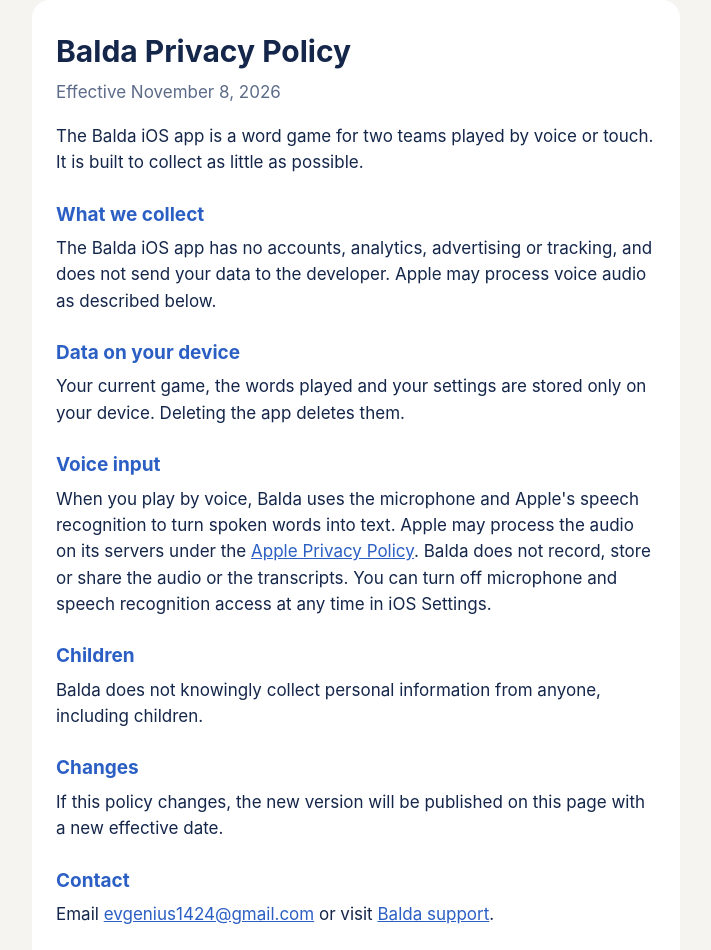
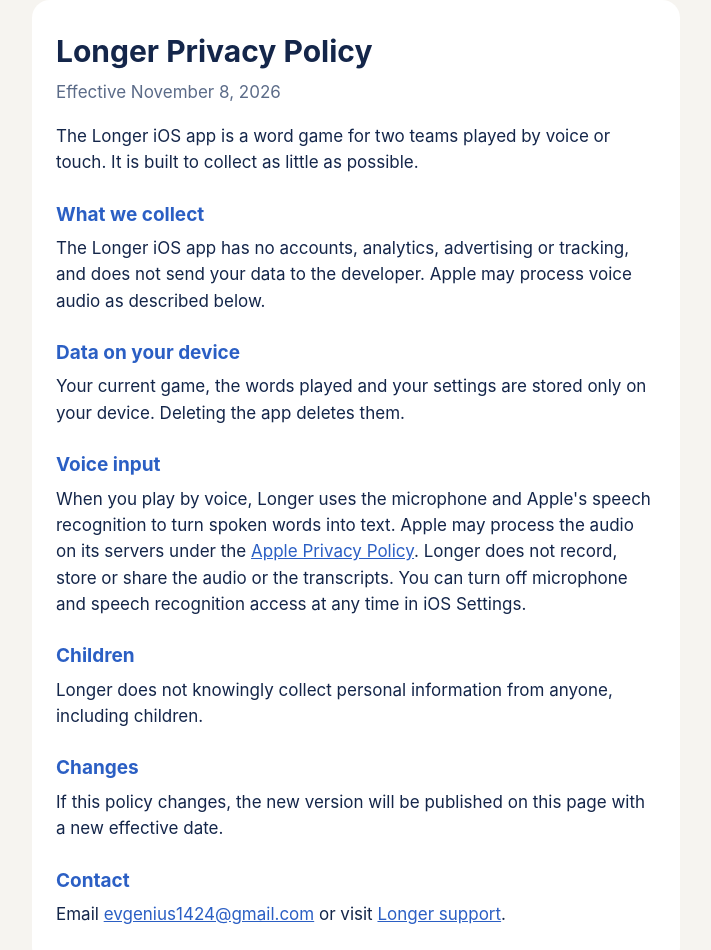
Before and after one commit to evgenius1424/balda-app-pages, a plain HTML site: page privacy/index.html in a window 1280 px wide. Shown: the part 40-990 px from the top of the page, without its empty margins (284-995 px from the left). Drawn offline with Linux system fonts and the light colour scheme.

Commit message:
Use localized app names

```diff
--- a/privacy/index.html
+++ b/privacy/index.html
@@ -3,7 +3,7 @@
 <head>
 <meta charset="utf-8">
 <meta name="viewport" content="width=device-width, initial-scale=1">
-<title>Balda Privacy Policy</title>
+<title>Longer Privacy Policy</title>
 <style>
 :root{--fg:#14264a;--muted:#5b6b88;--accent:#2b5fc4;--bg:#f6f4f0;--card:#fff}
 *{box-sizing:border-box}
@@ -21,21 +21,21 @@ a{color:var(--accent)}
 <body>
 <main>
 <article lang="en">
-<h1>Balda Privacy Policy</h1>
+<h1>Longer Privacy Policy</h1>
 <p class="date">Effective November 8, 2026</p>
-<p>The Balda iOS app is a word game for two teams played by voice or touch. It is built to collect as little as possible.</p>
+<p>The Longer iOS app is a word game for two teams played by voice or touch. It is built to collect as little as possible.</p>
 <h2>What we collect</h2>
-<p>The Balda iOS app has no accounts, analytics, advertising or tracking, and does not send your data to the developer. Apple may process voice audio as described below.</p>
+<p>The Longer iOS app has no accounts, analytics, advertising or tracking, and does not send your data to the developer. Apple may process voice audio as described below.</p>
 <h2>Data on your device</h2>
 <p>Your current game, the words played and your settings are stored only on your device. Deleting the app deletes them.</p>
 <h2>Voice input</h2>
-<p>When you play by voice, Balda uses the microphone and Apple's speech recognition to turn spoken words into text. Apple may process the audio on its servers under the <a href="https://www.apple.com/legal/privacy/">Apple Privacy Policy</a>. Balda does not record, store or share the audio or the transcripts. You can turn off microphone and speech recognition access at any time in iOS Settings.</p>
+<p>When you play by voice, Longer uses the microphone and Apple's speech recognition to turn spoken words into text. Apple may process the audio on its servers under the <a href="https://www.apple.com/legal/privacy/">Apple Privacy Policy</a>. Longer does not record, store or share the audio or the transcripts. You can turn off microphone and speech recognition access at any time in iOS Settings.</p>
 <h2>Children</h2>
-<p>Balda does not knowingly collect personal information from anyone, including children.</p>
+<p>Longer does not knowingly collect personal information from anyone, including children.</p>
 <h2>Changes</h2>
 <p>If this policy changes, the new version will be published on this page with a new effective date.</p>
 <h2>Contact</h2>
-<p>Email <a href="mailto:evgenius1424@gmail.com">evgenius1424@gmail.com</a> or visit <a href="../support/">Balda support</a>.</p>
+<p>Email <a href="mailto:evgenius1424@gmail.com">evgenius1424@gmail.com</a> or visit <a href="../support/">Longer support</a>.</p>
 </article>
 <article lang="ru">
 <h1>Политика конфиденциальности Балды</h1>
```
Also changed, not shown: index.html (+1 -1 lines), support/index.html (+3 -3 lines).
